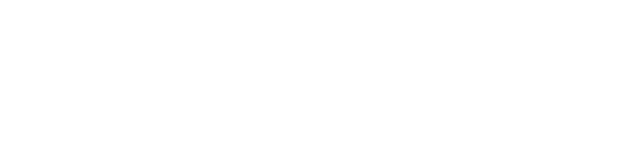
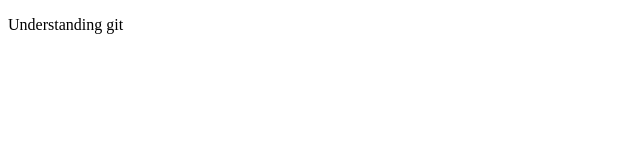
Before and after one commit to PemaDechen/learningGit, a plain HTML site: page index.html in a window 1280 px wide. Shown: the whole page, without its empty margins (0-640 px from the left). Drawn offline with Linux system fonts and the light colour scheme.

Commit message:
added message

```diff
--- a/index.html
+++ b/index.html
@@ -1,14 +1,17 @@
 <!DOCTYPE html>
 <html lang="en" dir="ltr">
+
 <head>
   <meta charset="utf-8">
   <title>My second commit</title>
   <link rel="\stylesheet" href="style.css">
 </head>
+
 <body>
   <div class="add">
-
+    <p>Understanding git </p>
   </div>
 
 </body>
+
 </html>
```
Lines whose indentation alone changed are shown as unchanged.
